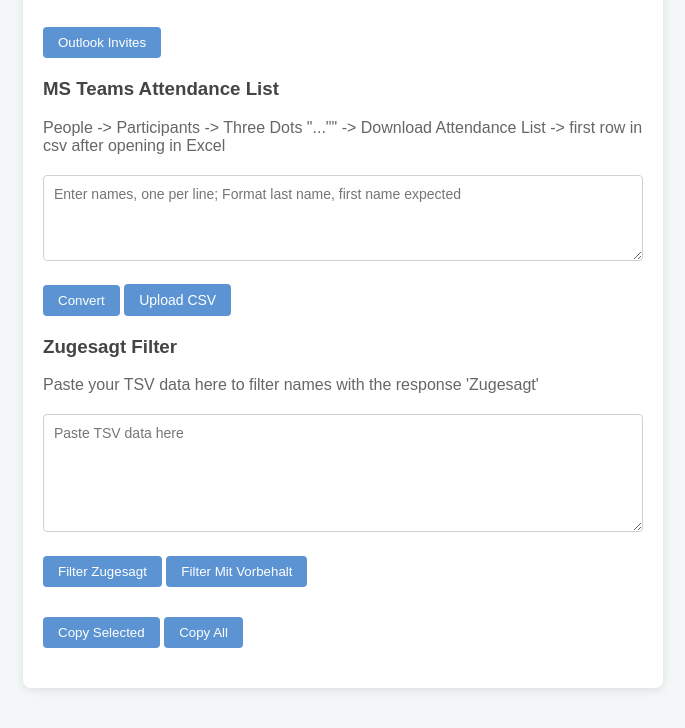
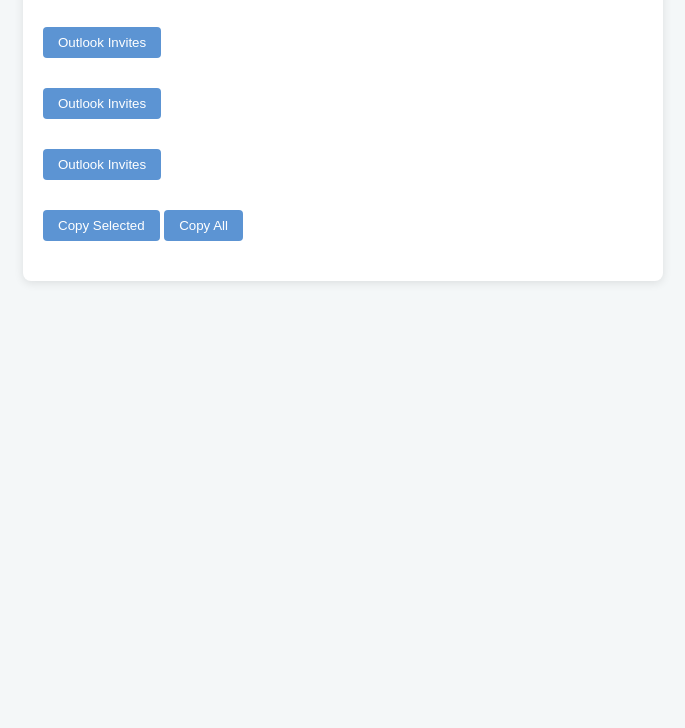
Before and after one commit to pythongod/InterviewListConverter, a plain HTML site: page index.html in a window 1280 px wide. Shown: the part 183-911 px from the top of the page, without its empty margins (297-982 px from the left). After the commit the page ends 800 px from the top, so only its background shows below. Drawn offline with Linux system fonts and the light colour scheme.

Commit message:
Update index.html

```diff
--- a/index.html
+++ b/index.html
@@ -27,7 +27,9 @@
             </div>
         </div>
 
-        <div>
+        <div class="section">
+            <button class="toggle-button" onclick="toggleSection('outlookInvites')">Outlook Invites</button>
+            <div id="outlookInvites" class="content">
                 <h3>MS Teams Attendance List</h3>
                 <p>People -> Participants -> Three Dots "..."" -> Download Attendance List -> first row in csv after opening in Excel</p>
                 <textarea id="inputTextarea" rows="4" cols="50" placeholder="Enter names, one per line; Format last name, first name expected"></textarea>
@@ -37,13 +39,17 @@
                     <input type="file" id="csvFile" accept=".csv" onchange="handleFile()" style="display: none;">
                 </label>
             </div>
+        </div>
 
-        <div>
+        <div class="section">
+            <button class="toggle-button" onclick="toggleSection('outlookInvites')">Outlook Invites</button>
+            <div id="outlookInvites" class="content">
                 <h3>Zugesagt Filter</h3>
                 <p>Paste your TSV data here to filter names with the response 'Zugesagt'</p>
                 <textarea id="inputZugesagtData" rows="6" cols="50" placeholder="Paste TSV data here"></textarea>
                 <button id="filterZugesagtBtn">Filter Zugesagt</button>
                 <button id="filterVorbehaltBtn">Filter Mit Vorbehalt</button>
+            </div>
         </div>
 
         <div>
```
Lines whose indentation alone changed are shown as unchanged.
